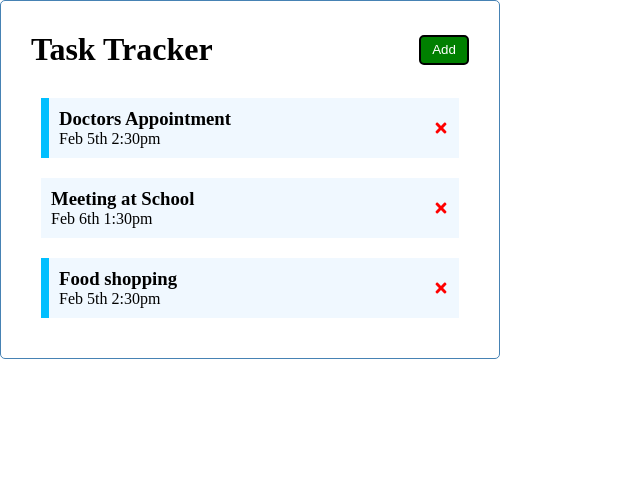
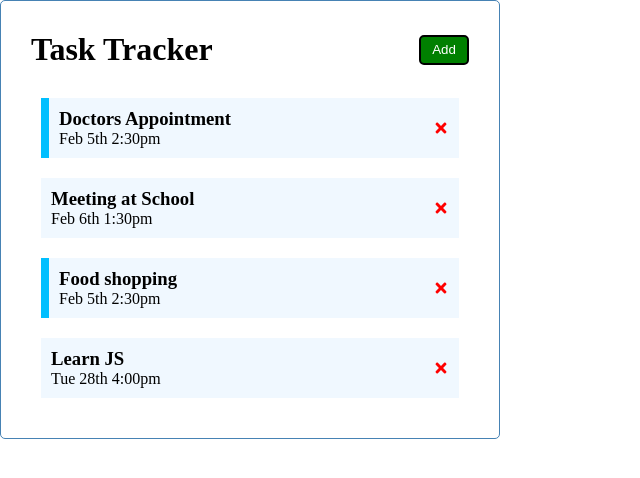
Before and after one commit to TinNguyen01600/Task-tracker, a React (Create React App) app: page / in a window 1280 px wide. Shown: the top 478 px of the page, without its empty margins (0-640 px from the left). Built offline with nearby package versions, Linux system fonts and the light colour scheme; data requests are answered from the project's data file.

Commit message:
delete task and add task to server

```diff
--- a/db.json
+++ b/db.json
@@ -17,6 +17,12 @@
       "text": "Food shopping",
       "day": "Feb 5th 2:30pm",
       "reminder": true
+    },
+    {
+      "text": "Learn JS",
+      "day": "Tue 28th 4:00pm",
+      "reminder": false,
+      "id": 4
     }
   ]
 }
--- a/src/App.js
+++ b/src/App.js
@@ -23,7 +23,11 @@ function App() {
     }
 
     // Delete Task
-    const deleteTask = (id) => {
+    // When delete task on UI, the task is also deleted from db.json
+    const deleteTask = async (id) => {
+        await fetch(`http://localhost:5000/tasks/${id}`, {
+            method: "DELETE"
+        })
         setTasks(tasks.filter(task => task.id !== id))
     }
 
@@ -41,9 +45,15 @@ function App() {
     }
 
     // Add Task
-    const addTask = (task) => {
-        const id = Math.floor(Math.random() * 10000) + 1
-        const newTask = {id, ...task}
+    const addTask = async (task) => {
+        const data = await fetch('http://localhost:5000/tasks', {
+            method: "POST",
+            body: JSON.stringify(task),
+            headers: {
+                'Content-Type': 'application/json'
+            }
+        })
+        const newTask = await data.json()
         setTasks([...tasks, newTask])
     }
 
```
Lines whose indentation alone changed are shown as unchanged.
